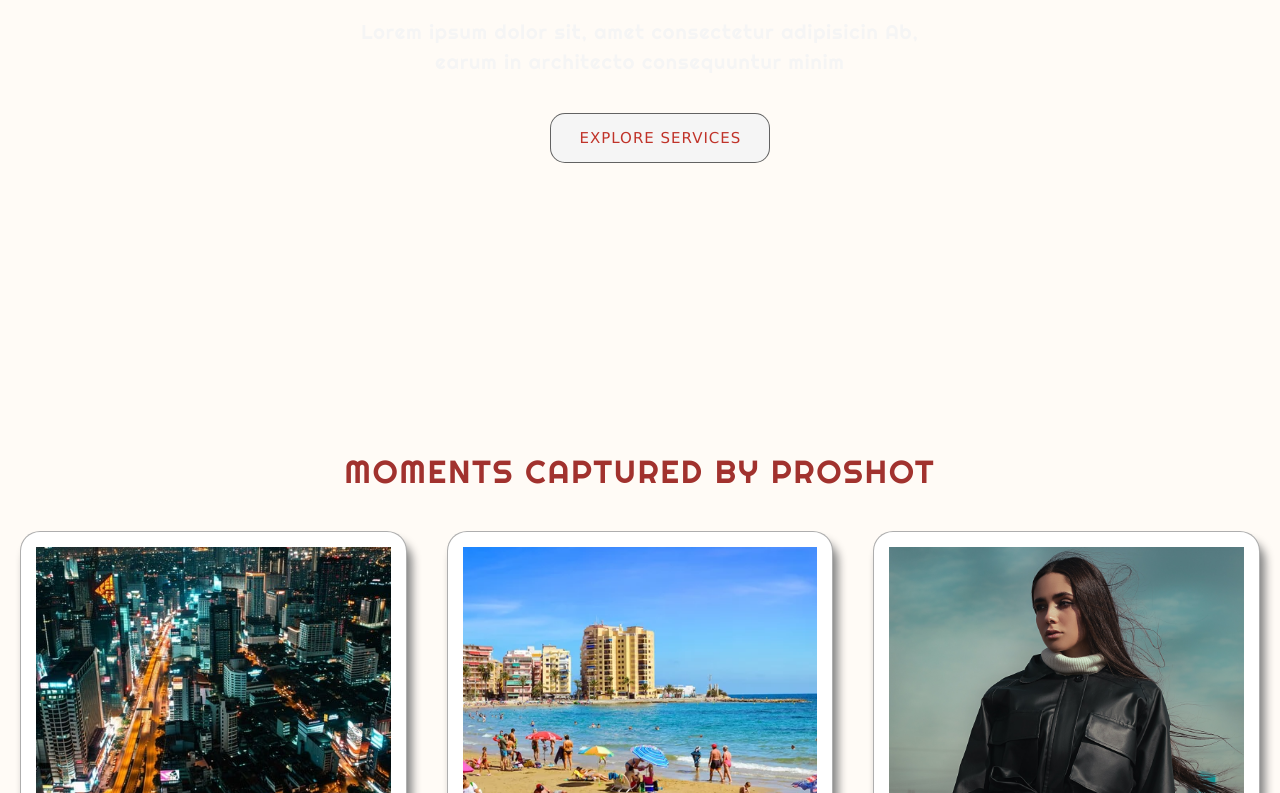
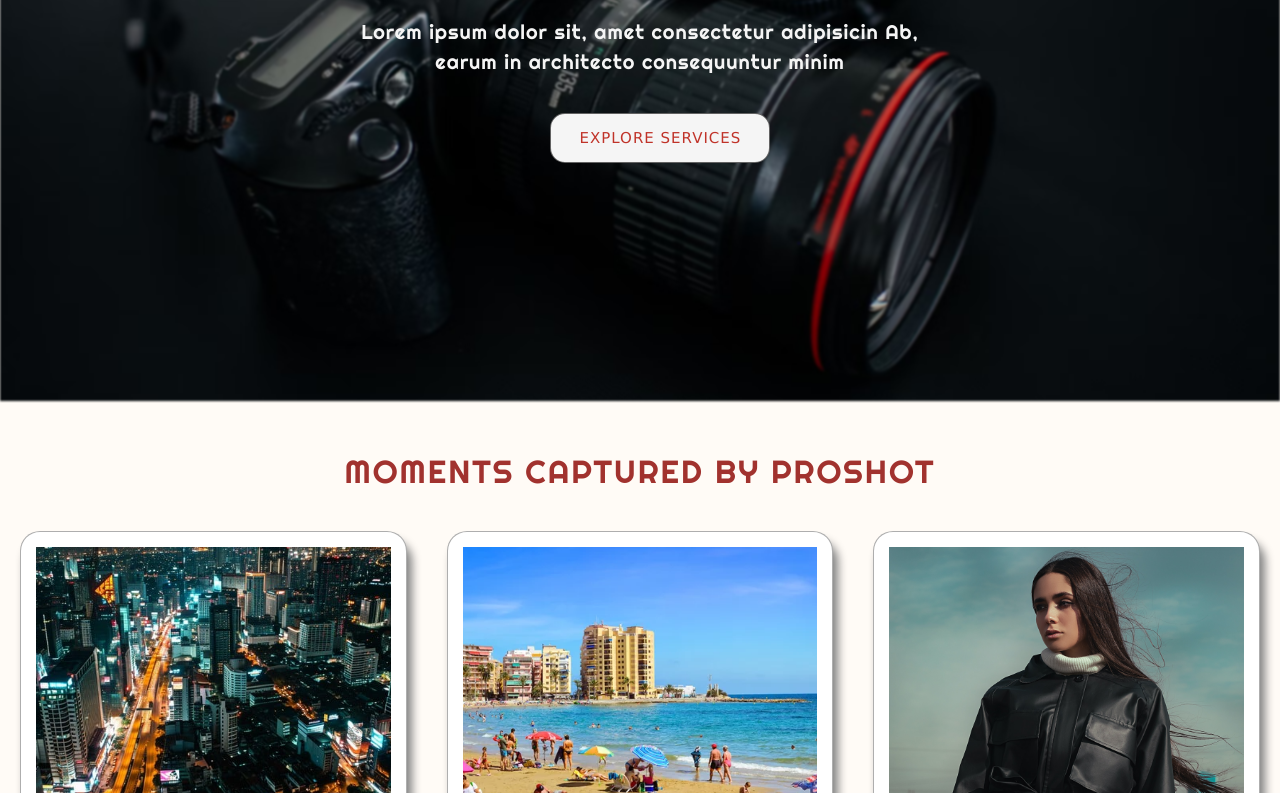
Before and after one commit to Harmoney001/Photography, a plain HTML site: page index.html in a window 1280 px wide. Shown: the part 399-1192 px from the top of the page. Drawn offline with Linux system fonts and the light colour scheme; the site is published under a folder, as on GitHub Pages, so addresses that start at the root find nothing.

Commit message:
Update index.css

```diff
--- a/index.css
+++ b/index.css
@@ -137,7 +137,7 @@ header{
 
 .landing::before{
     content: "";
-  background-image: url('/photo.avif');
+  background-image: url('photo.avif');
   background-size: cover;
   filter: blur(1px);
   position: absolute;
```
